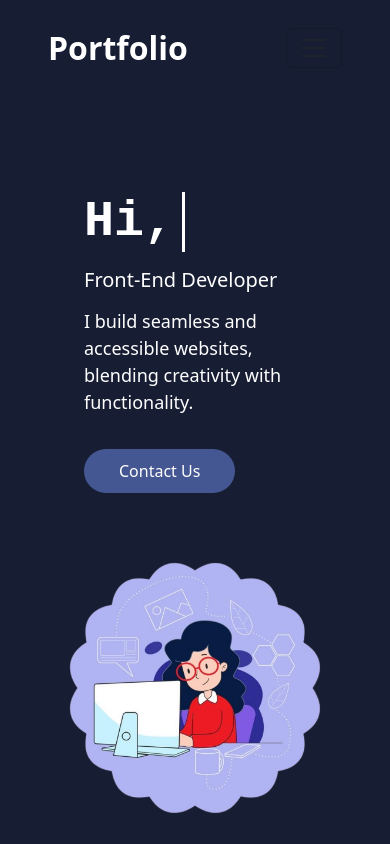
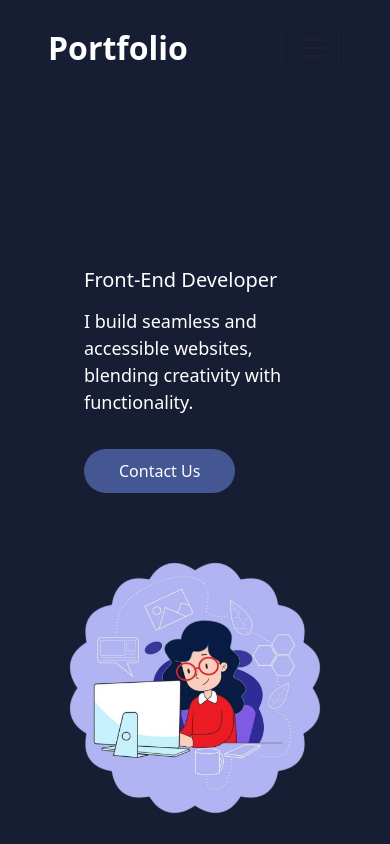
Before and after one commit to gitHindu/Newfile, a React (Vite) app: page / in a window 390 px wide. Shown: the top 844 px of the page. Built offline with nearby package versions, Linux system fonts and the light colour scheme.

Commit message:
Update App.css
css

```diff
--- a/src/App.css
+++ b/src/App.css
@@ -81,6 +81,14 @@ h2 {
         padding: 21px;
         border-radius: 10px;
     }
+ .typewriter {
+    font-family: monospace;
+    white-space: nowrap;
+
+    border-right: 0px solid;
+    width: 0;
+    animation:none;
+  }
   }
   /*project */
   .one_button{
```
